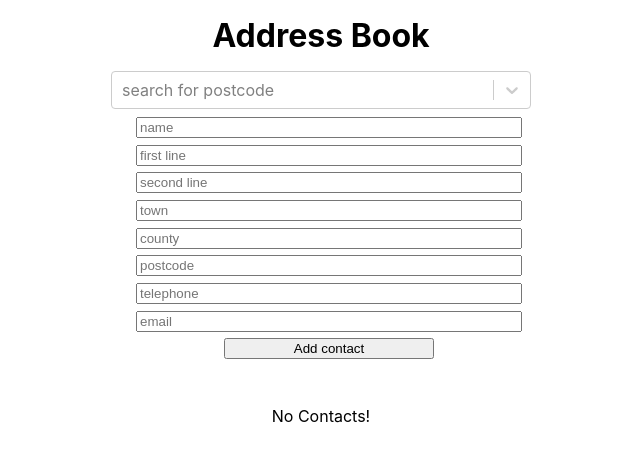
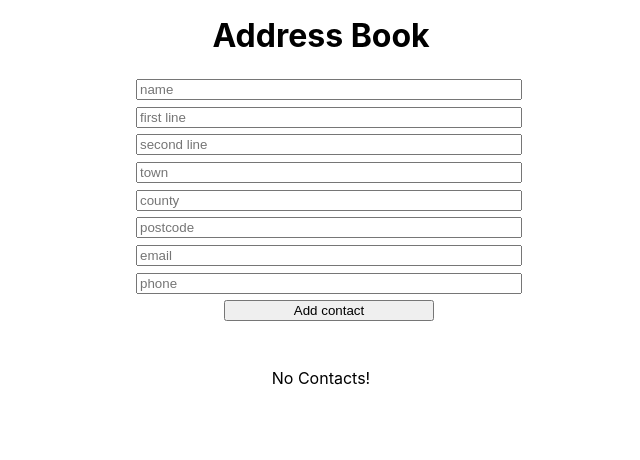
Before and after one commit to christocarr/react-address-book, a React (Create React App) app: page / in a window 1280 px wide. Shown: the top 460 px of the page, without its empty margins (319-959 px from the left). Built offline with nearby package versions, Linux system fonts and the light colour scheme.

Commit message:
Refactor: simplfy contact list object

```diff
--- a/src/components/ContactCard.js
+++ b/src/components/ContactCard.js
@@ -1,32 +1,31 @@
 import React from 'react';
 import EditContact from './EditContact';
 import DeleteContact from './DeleteContact';
-import styles from './contactCard.module.css'
+import styles from './contactCard.module.css';
 
 //destructure props and render
 function ContactCard({ contact }) {
-	console.log(contact);
 	return (
 		<div className={styles.contact__card_container}>
 			<address>
 				<h3>{contact.name}</h3>
 				<p>
-					{contact.address.firstLine}
+					{contact.firstLine}
 					<br />
-					{contact.address.secondLine}
+					{contact.secondLine}
 					<br />
-					{contact.address.town}
+					{contact.town}
 					<br />
-					{contact.address.county}
+					{contact.county}
 					<br />
-					{contact.address.postcode}
-					<br />
-					{contact.telephone}
+					{contact.postcode}
 					<br />
 					{contact.email}
+					<br />
+					{contact.phone}
 				</p>
 			</address>
-			<EditContact />
+			<EditContact contact={contact} />
 			<DeleteContact />
 		</div>
 	);
--- a/src/components/ContactForm.js
+++ b/src/components/ContactForm.js
@@ -1,117 +1,100 @@
-import React, { useState, useEffect } from 'react';
+import React, { useState } from 'react';
 import { connect } from 'react-redux';
 import { addContact } from '../actions';
-import PostcodeSearch from './PostCodeSearch';
 import styles from './contactForm.module.css';
 
-function ContactForm(props) {
-  const [postcodeSearch, setPostcodeSearch] = useState('');
-  const [contactName, setContactName] = useState('');
-  const [contactFirstLine, setContactFirstLine] = useState('');
-  const [contactSecondLine, setContactSecondLine] = useState('');
-  const [contactTown, setContactTown] = useState('');
-  const [contactCounty, setContactCounty] = useState('');
-  const [contactPostcode, setContactPostcode] = useState('');
-  const [contactTelephone, setContactTelephone] = useState('');
-  const [contactEmail, setContactEmail] = useState('');
+function ContactForm({ addContact }) {
+	const [contact, setNewContact] = useState({
+		name: '',
+    firstLine: '',
+    secondLine: '',
+    town: '',
+    county: '',
+    postcode: '',
+		email: '',
+		phone: '',
+	});
 
-  useEffect(() => {
-    if (props.address) {
-      const newAddress = props.address.value.split(',');
-      setContactFirstLine(newAddress[0]);
-      setContactSecondLine(newAddress[1]);
-      setContactTown(newAddress[5]);
-      setContactCounty(newAddress[6]);
-      setContactPostcode(postcodeSearch);
-    }
-  }, [postcodeSearch, props]);
+	const handleChange = (e) => {
+		const { name, value } = e.target;
+    setNewContact({...contact, [name]: value})
+    console.log(contact)
+  };
 
-  function handleFormSubmit(e) {
-    e.preventDefault();
-    props.addContact({
-      name: contactName,
-      address: {
-        firstLine: contactFirstLine,
-        secondLine: contactSecondLine,
-        town: contactTown,
-        county: contactCounty,
-        postcode: contactPostcode,
-      },
-      telephone: contactTelephone,
-      email: contactEmail,
-    });
-    setContactName('');
-    setContactFirstLine('');
-    setContactSecondLine('');
-    setContactTown('');
-    setContactCounty('');
-    setContactPostcode('');
-    setContactTelephone('');
-    setContactEmail('');
-    console.log(props);
+  const handleSubmit = (e) => {
+    e.preventDefault()
+    //send contact to store
+    addContact(contact)
+    setNewContact({
+      name: '',
+      firstLine: '',
+      secondLine: '',
+      town: '',
+      county: '',
+      postcode: '',
+      email: '',
+      phone: '',
+    })
   }
 
 	return (
 		<div className={styles.form__container}>
-      <PostcodeSearch
-        setPostcodeSearch={setPostcodeSearch}
-      />
-      <form onSubmit={handleFormSubmit} className={styles.form}>
+			<form onSubmit={handleSubmit} className={styles.form}>
 				<input
-          value={contactName}
-          onChange={(e) => setContactName(e.target.value)}
-          type='text'
-          name='name'
-          placeholder='name'
+					value={contact.name}
+					onChange={handleChange}
+					type="text"
+					name="name"
+					placeholder="name"
 				/>
 				<input
-          value={contactFirstLine}
-          onChange={(e) => setContactFirstLine(e.target.value)}
-          type='text'
-          name='firstLine'
-          placeholder='first line'
+					value={contact.firstLine}
+					onChange={handleChange}
+					type="text"
+					name="firstLine"
+					placeholder="first line"
 				/>
 				<input
-          value={contactSecondLine}
-          onChange={(e) => setContactSecondLine(e.target.value)}
-          type='text'
-          name='secondLine'
-          placeholder='second line'
+					value={contact.secondLine}
+					onChange={handleChange}
+					type="text"
+					name="secondLine"
+					placeholder="second line"
 				/>
 				<input
-          value={contactTown}
-          onChange={(e) => setContactTown(e.target.value)}
-          type='text'
-          name='town'
-          placeholder='town'
+					value={contact.town}
+					onChange={handleChange}
+					type="text"
+					name="town"
+					placeholder="town"
 				/>
 				<input
-          value={contactCounty}
-          onChange={(e) => setContactCounty(e.target.value)}
-          type='text'
-          name='county'
-          placeholder='county'
+					value={contact.county}
+					onChange={handleChange}
+					type="text"
+					name="county"
+					placeholder="county"
 				/>
 				<input
-          value={contactPostcode}
-          onChange={(e) => setContactPostcode(e.target.value)}
-          type='text'
-          name='postcode'
-          placeholder='postcode'
+					value={contact.postcode}
+					onChange={handleChange}
+					type="text"
+					name="postcode"
+					placeholder="postcode"
 				/>
 				<input
-          value={contactTelephone}
-          onChange={(e) => setContactTelephone(e.target.value)}
-          type='text'
-          name='telephone'
-          placeholder='telephone'
+					value={contact.email}
+					onChange={handleChange}
+					type="text"
+					name="email"
+					placeholder="email"
 				/>
 				<input
-          value={contactEmail}
-          onChange={(e) => setContactEmail(e.target.value)}
-          type='text'
-          name='email'
-          placeholder='email'
+					value={contact.phone}
+					onChange={handleChange}
+					type="text"
+					name="phone"
+					placeholder="phone"
 				/>
 				<button>Add contact</button>
 			</form>
@@ -119,8 +102,11 @@ function ContactForm(props) {
 	);
 }
 
-const mapStateToProps = (state) => {
-  return { address: state.selectedAddress };
-};
+// const mapDispatchToProps = (dispatch) => {
+//   console.log(dispatch)
+//   return {
+//     addContact: (contact) => dispatch(addContact(contact))
+//   }
+// }
 
-export default connect(mapStateToProps, { addContact })(ContactForm);
+export default connect(null, {addContact})(ContactForm);
--- a/src/components/ContactList.js
+++ b/src/components/ContactList.js
@@ -1,26 +1,26 @@
 import React from 'react';
 import { connect } from 'react-redux';
 import ContactCard from './ContactCard';
-import styles from '../components/contactList.module.css'
+import styles from '../components/contactList.module.css';
 
 //map over contacts passed from App and render each contact as component
-function ContactList(props) {
-	console.log(props)
+function ContactList({ contactList }) {
 	return (
 		<div className={styles.contactlist__container}>
-			{props.contactList ?
-				props.contactList.map((contact, index) => (
+			{contactList.length > 0 ? (
+				contactList.map((contact, index) => (
 					<ContactCard key={index} contact={contact} />
 				))
-				:
+			) : (
 				<p>No Contacts!</p>
-			}
+			)}
 		</div>
 	);
 }
 
 const mapStateToProps = (state) => {
-	return { contactList: state.contacts };
+	console.log(state);
+	return { contactList: state };
 };
 
 export default connect(mapStateToProps)(ContactList);
```
Lines whose indentation alone changed are shown as unchanged.
